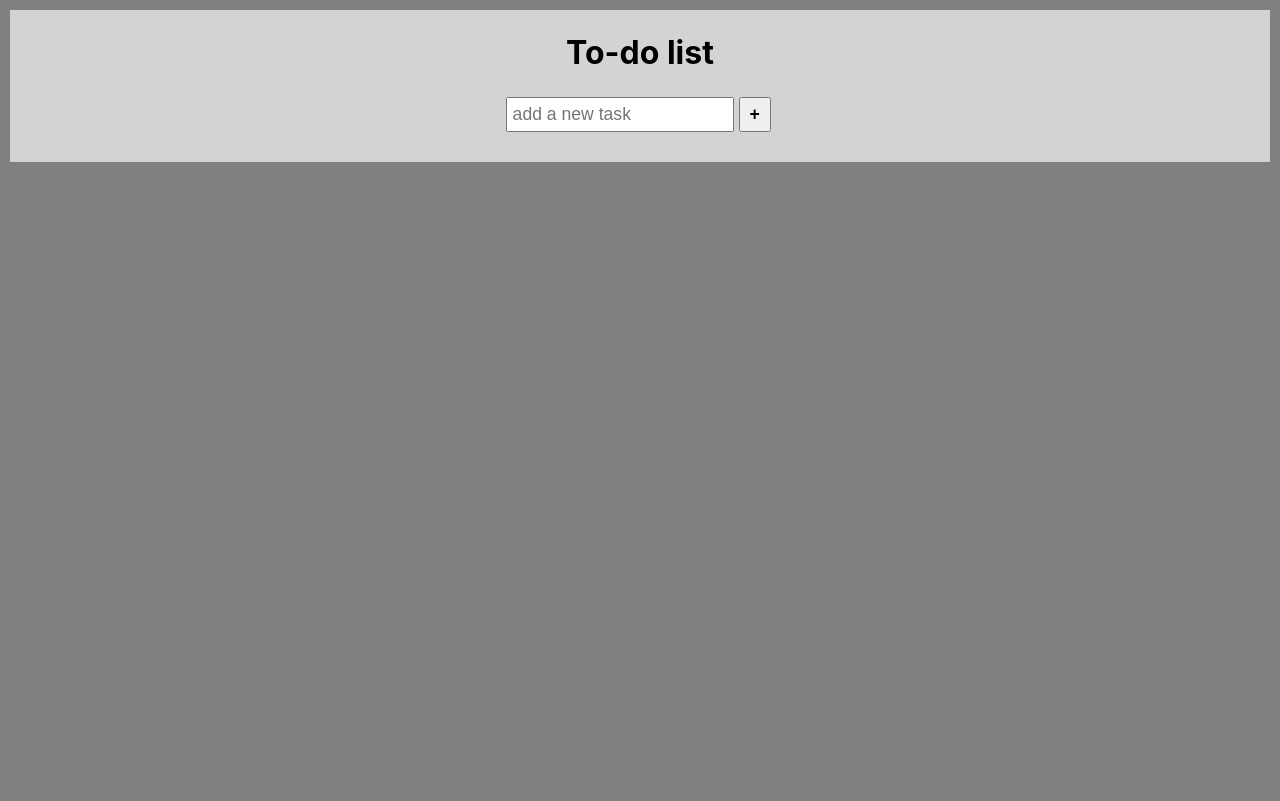
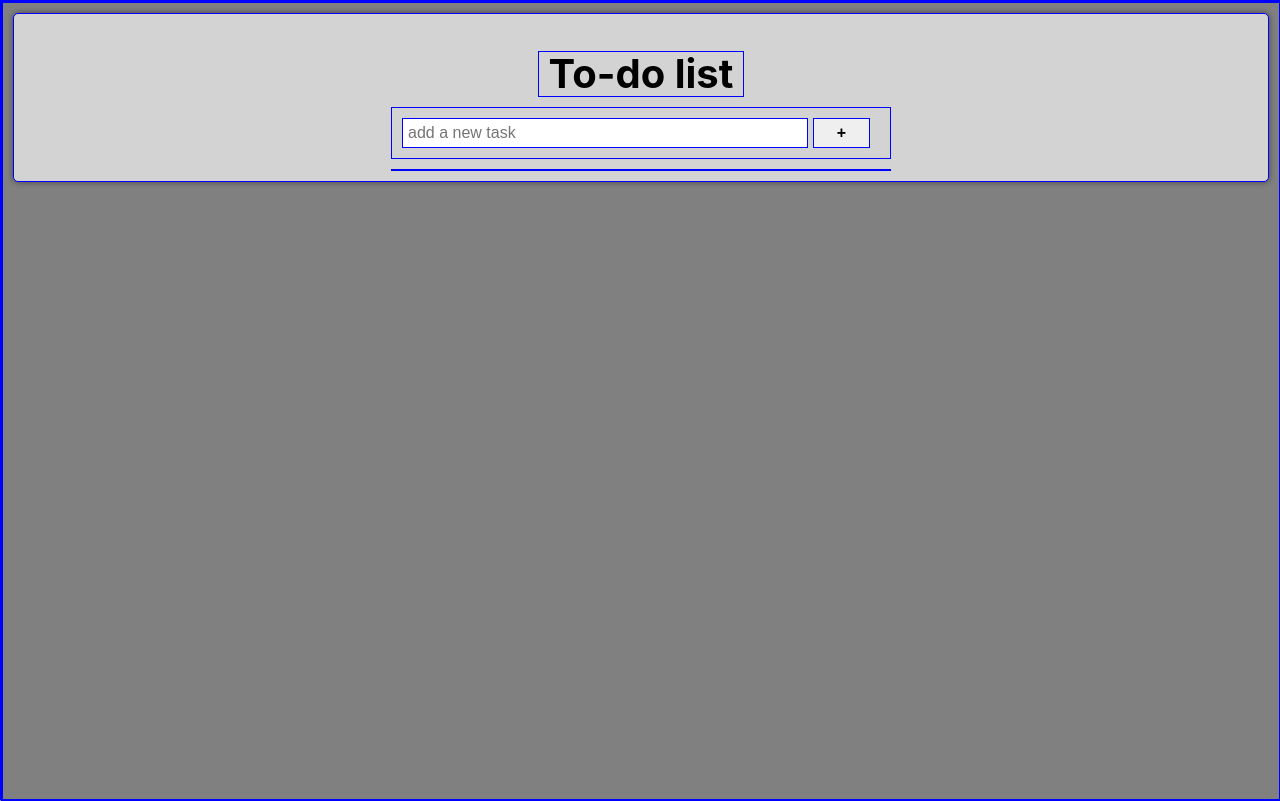
Before and after one commit to Eric-Alves1/to-do-list, a plain HTML site: page index.html in a window 1280 px wide. Drawn offline with nearby package versions, Linux system fonts and the light colour scheme.

Commit message:
more styles

```diff
--- a/style.css
+++ b/style.css
@@ -9,7 +9,7 @@
 
 * {
   box-sizing: border-box;
-
+  border: 1px solid blue;
 }
 
 html,
@@ -35,29 +35,35 @@ body {
   width: 100%;
   padding: 10px;
   overflow: auto;
+  border-radius: 5px;
+  box-shadow: 0 0 6px #0000007a;
 }
 
 #header {
   margin-bottom: 10px;
   padding: 10px;
+  width: 85%;
+  max-width: 500px;
 }
 
 #input {
   padding: 5px;
   width: 85%;
-  font-size: 1.1em;
+  font-size: 1em;
 }
 
 #new-task {
   padding: 5px;
   width: 12%;
-  font-size: 1.1em;
+  font-size: 1em;
   font-weight: bold;
 }
 
 #todo-list {
   display: flex;
   flex-direction: column;
+  width: 85%;
+  max-width: 500px;
 }
 
 .todo-item {
@@ -65,6 +71,12 @@ body {
   margin: 10px 0 10px 0;
 }
 
+h1 {
+  font-size: 2.5em;
+  padding: 10px;
+  margin-bottom: 10px;
+}
+
 h3 {
   display: inline;
   padding: 7px;
```
